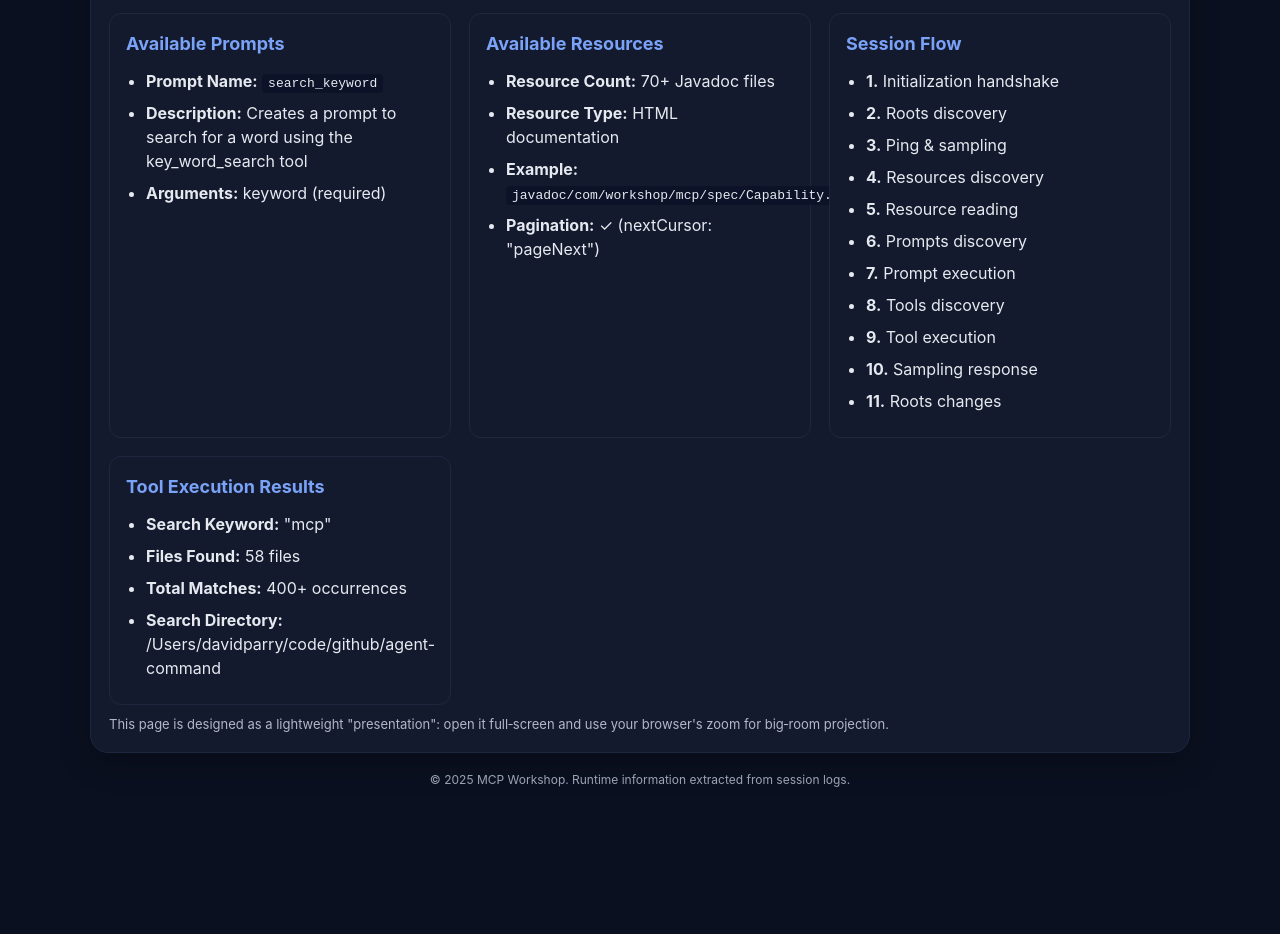
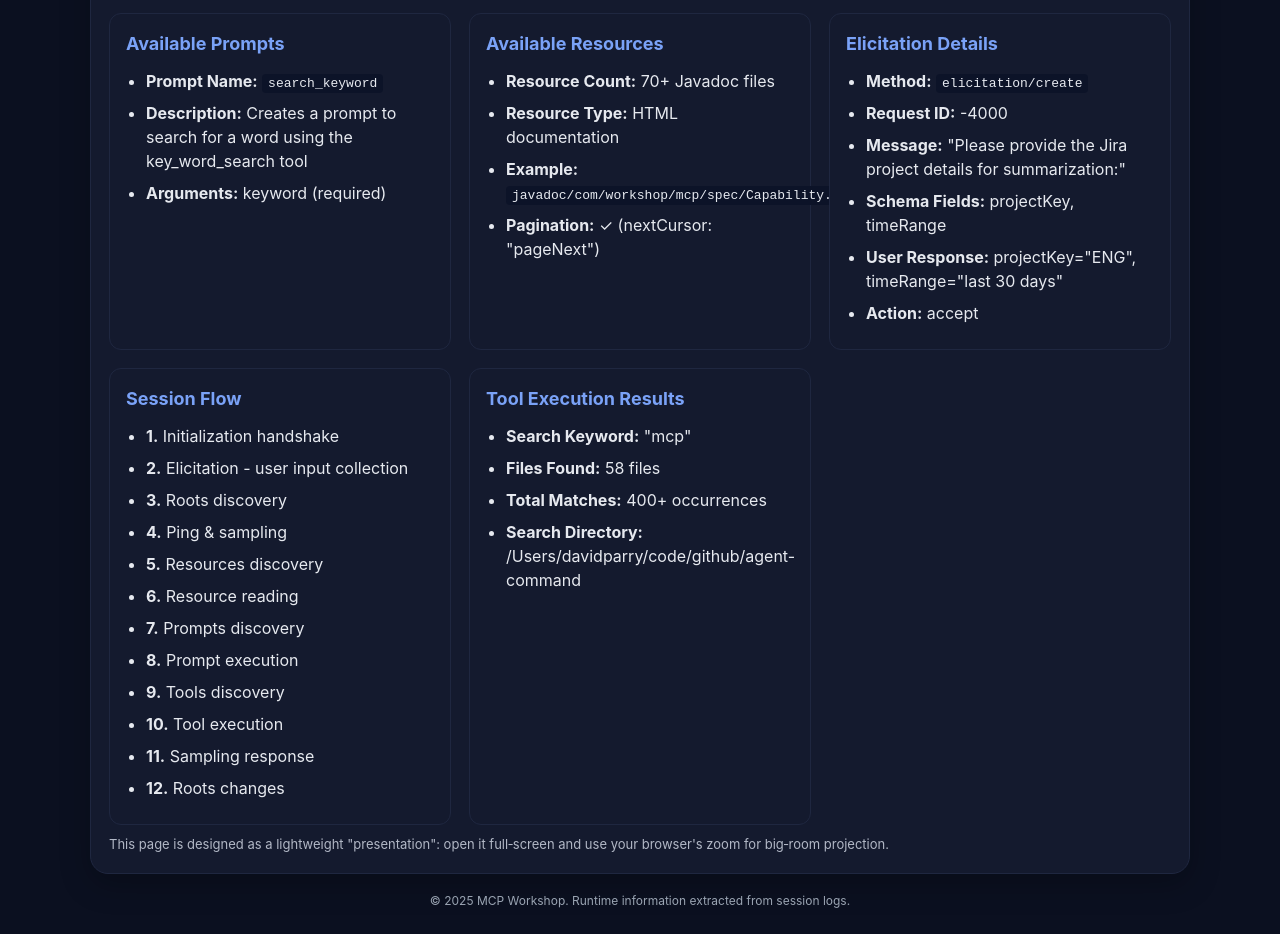
Before and after one commit to David-Parry/agent-mcp-workshop, a plain HTML site: page lessons/presentation-25min/runtime-facts.html in a window 1280 px wide. Shown: the part 660-1594 px from the top of the page. Before the commit the page ends 1473 px from the top, so only its background shows below. Drawn offline with Linux system fonts and the light colour scheme.

Commit message:
Add multi-stage elicitation flow to MCP presentation with detailed user interaction sequence

```diff
--- a/lessons/presentation-25min/runtime-facts.html
+++ b/lessons/presentation-25min/runtime-facts.html
@@ -119,19 +119,32 @@
             </div>
 
             <div class="fact-card">
+                <h3>Elicitation Details</h3>
+                <ul>
+                    <li><strong>Method:</strong> <code>elicitation/create</code></li>
+                    <li><strong>Request ID:</strong> -4000</li>
+                    <li><strong>Message:</strong> "Please provide the Jira project details for summarization:"</li>
+                    <li><strong>Schema Fields:</strong> projectKey, timeRange</li>
+                    <li><strong>User Response:</strong> projectKey="ENG", timeRange="last 30 days"</li>
+                    <li><strong>Action:</strong> accept</li>
+                </ul>
+            </div>
+
+            <div class="fact-card">
                 <h3>Session Flow</h3>
                 <ul>
                     <li><strong>1.</strong> Initialization handshake</li>
-                    <li><strong>2.</strong> Roots discovery</li>
-                    <li><strong>3.</strong> Ping & sampling</li>
-                    <li><strong>4.</strong> Resources discovery</li>
-                    <li><strong>5.</strong> Resource reading</li>
-                    <li><strong>6.</strong> Prompts discovery</li>
-                    <li><strong>7.</strong> Prompt execution</li>
-                    <li><strong>8.</strong> Tools discovery</li>
-                    <li><strong>9.</strong> Tool execution</li>
-                    <li><strong>10.</strong> Sampling response</li>
-                    <li><strong>11.</strong> Roots changes</li>
+                    <li><strong>2.</strong> Elicitation - user input collection</li>
+                    <li><strong>3.</strong> Roots discovery</li>
+                    <li><strong>4.</strong> Ping & sampling</li>
+                    <li><strong>5.</strong> Resources discovery</li>
+                    <li><strong>6.</strong> Resource reading</li>
+                    <li><strong>7.</strong> Prompts discovery</li>
+                    <li><strong>8.</strong> Prompt execution</li>
+                    <li><strong>9.</strong> Tools discovery</li>
+                    <li><strong>10.</strong> Tool execution</li>
+                    <li><strong>11.</strong> Sampling response</li>
+                    <li><strong>12.</strong> Roots changes</li>
                 </ul>
             </div>
 
```
Also changed, not shown: lessons/presentation-25min/flow-diagram.html (+10 -0 lines).
